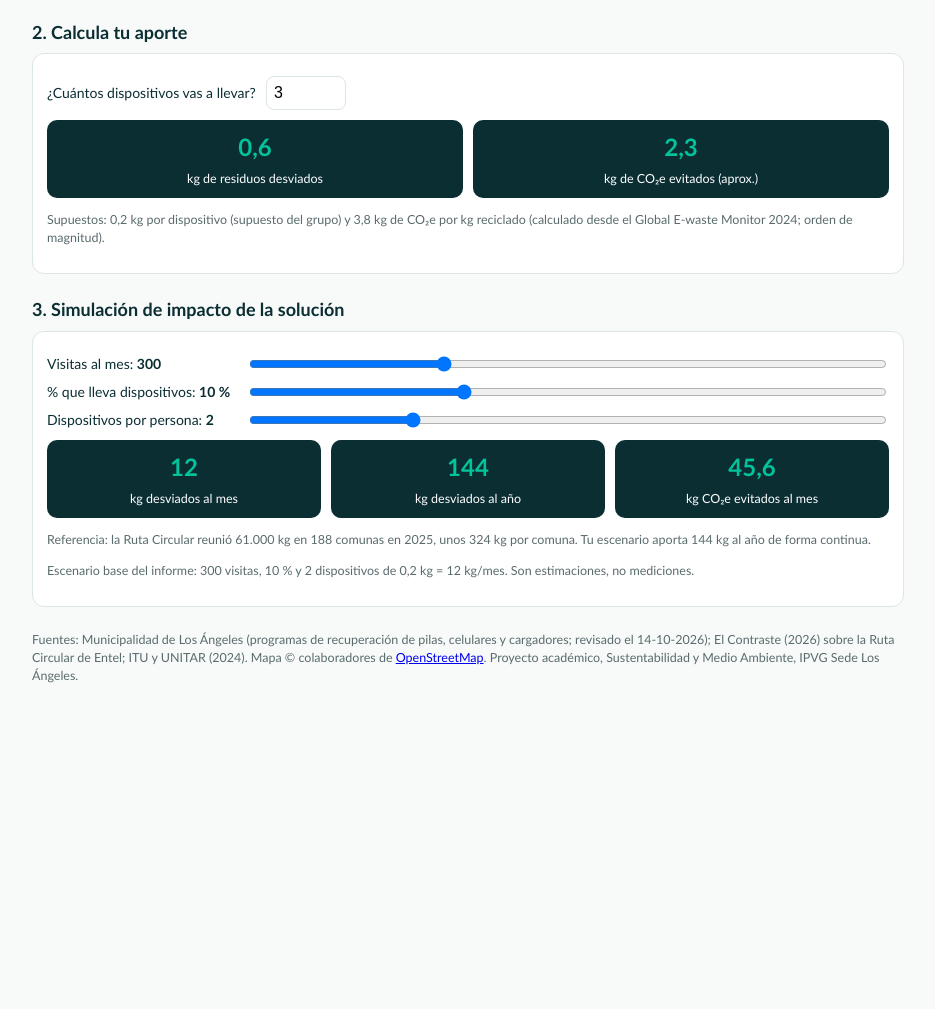
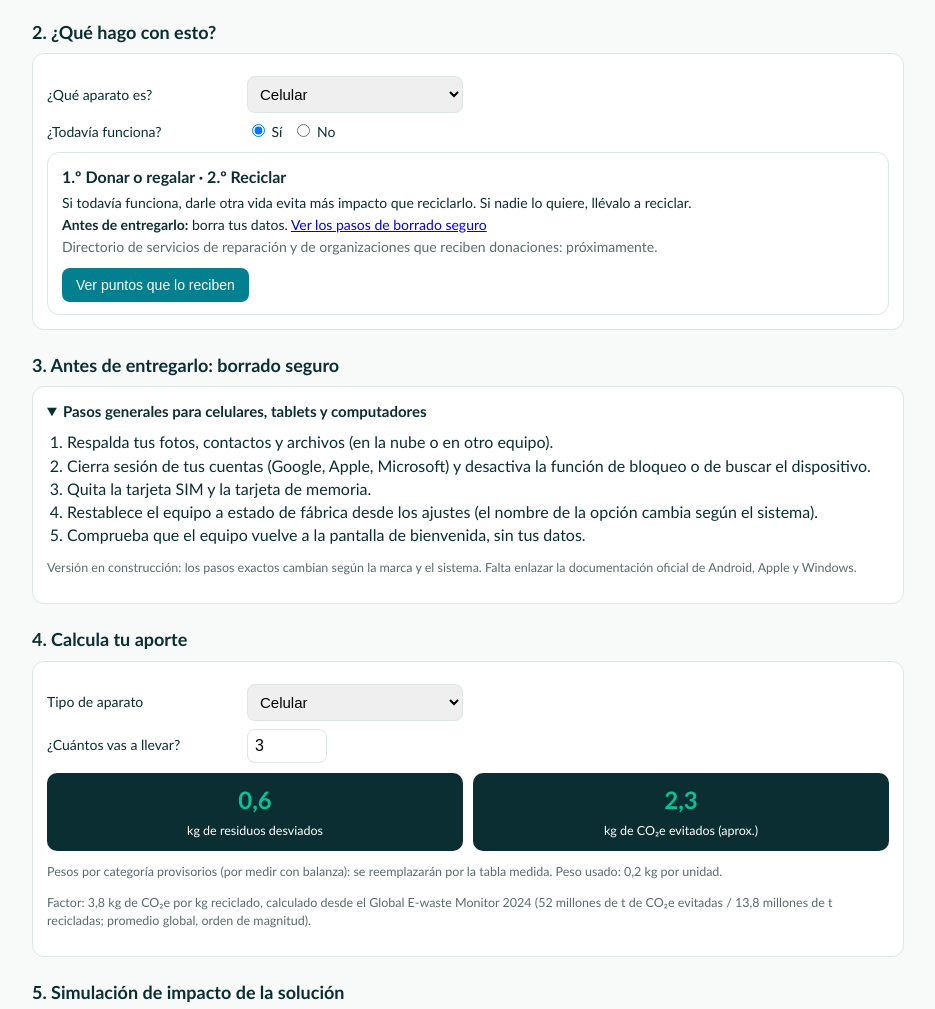
Before and after one commit to eliascid07/TrabajoSustentabilidad, a plain HTML site: page index.html in a window 1280 px wide. Shown: the part 1989-2998 px from the top of the page, without its empty margins (172-1107 px from the left). Before the commit the page ends 2705 px from the top, so only its background shows below. Drawn offline with nearby package versions, Linux system fonts and the light colour scheme.

Commit message:
Asistente, borrado seguro y calculadora

```diff
--- a/index.html
+++ b/index.html
@@ -34,6 +34,10 @@ h2{font-size:18px;margin:22px 0 8px}
 .kpi{background:var(--mid);color:#fff;border-radius:10px;padding:10px;text-align:center}
 .kpi b{display:block;font-size:24px;color:var(--mint)}.kpi span{font-size:12.5px}
 input[type=number]{width:80px;padding:7px;font-size:16px;border:1px solid var(--line);border-radius:8px}
+select{padding:8px;font-size:15px;border:1px solid var(--line);border-radius:8px;max-width:100%}
+.row label.r{min-width:0}
+details.box summary{cursor:pointer;font-size:15px}
+ol.pasos{padding-left:20px;margin:8px 0}
 footer{max-width:900px;margin:0 auto;padding:10px 14px 30px;font-size:12.5px;color:var(--gray)}
 </style>
 </head>
@@ -53,20 +57,48 @@ footer{max-width:900px;margin:0 auto;padding:10px 14px 30px;font-size:12.5px;col
   </section>
 
   <section>
-    <h2>2. Calcula tu aporte</h2>
+    <h2>2. ¿Qué hago con esto?</h2>
     <div class="box">
-      <div class="row"><label for="dev">¿Cuántos dispositivos vas a llevar?</label>
+      <div class="row"><label for="a-tipo">¿Qué aparato es?</label><select id="a-tipo"></select></div>
+      <div class="row"><label>¿Todavía funciona?</label>
+        <label class="r"><input type="radio" name="a-fun" value="si" checked> Sí</label>
+        <label class="r"><input type="radio" name="a-fun" value="no"> No</label></div>
+      <div id="a-res" class="card"></div>
+    </div>
+  </section>
+
+  <section id="borrado">
+    <h2>3. Antes de entregarlo: borrado seguro</h2>
+    <details class="box" id="det-borrado" open>
+      <summary><b>Pasos generales para celulares, tablets y computadores</b></summary>
+      <ol class="pasos">
+        <li>Respalda tus fotos, contactos y archivos (en la nube o en otro equipo).</li>
+        <li>Cierra sesión de tus cuentas (Google, Apple, Microsoft) y desactiva la función de bloqueo o de buscar el dispositivo.</li>
+        <li>Quita la tarjeta SIM y la tarjeta de memoria.</li>
+        <li>Restablece el equipo a estado de fábrica desde los ajustes (el nombre de la opción cambia según el sistema).</li>
+        <li>Comprueba que el equipo vuelve a la pantalla de bienvenida, sin tus datos.</li>
+      </ol>
+      <p class="muted">Versión en construcción: los pasos exactos cambian según la marca y el sistema. Falta enlazar la documentación oficial de Android, Apple y Windows.</p>
+    </details>
+  </section>
+
+  <section>
+    <h2>4. Calcula tu aporte</h2>
+    <div class="box">
+      <div class="row"><label for="c-tipo">Tipo de aparato</label><select id="c-tipo"></select></div>
+      <div class="row"><label for="dev">¿Cuántos vas a llevar?</label>
         <input type="number" id="dev" min="0" max="50" value="3"></div>
       <div class="out">
         <div class="kpi"><b id="c-kg">0</b><span>kg de residuos desviados</span></div>
         <div class="kpi"><b id="c-co2">0</b><span>kg de CO₂e evitados (aprox.)</span></div>
       </div>
-      <p class="muted">Supuestos: 0,2 kg por dispositivo (supuesto del grupo) y 3,8 kg de CO₂e por kg reciclado (calculado desde el Global E-waste Monitor 2024; orden de magnitud).</p>
+      <p class="muted" id="c-fuente"></p>
+      <p class="muted">Factor: 3,8 kg de CO₂e por kg reciclado, calculado desde el Global E-waste Monitor 2024 (52 millones de t de CO₂e evitadas / 13,8 millones de t recicladas; promedio global, orden de magnitud).</p>
     </div>
   </section>
 
   <section>
-    <h2>3. Simulación de impacto de la solución</h2>
+    <h2>5. Simulación de impacto de la solución</h2>
     <div class="box">
       <div class="row"><label for="s-v">Visitas al mes: <b id="v-v"></b></label><input type="range" id="s-v" min="0" max="1000" step="10" value="300"></div>
       <div class="row"><label for="s-c">% que lleva dispositivos: <b id="v-c"></b></label><input type="range" id="s-c" min="0" max="30" step="1" value="10"></div>
@@ -89,6 +121,12 @@ footer{max-width:900px;margin:0 auto;padding:10px 14px 30px;font-size:12.5px;col
 
 <script src="https://cdnjs.cloudflare.com/ajax/libs/leaflet/1.9.4/leaflet.js"></script>
 <script>
+// ====== ANALÍTICA SIN COOKIES (GoatCounter). Pega aquí tu código, por ejemplo "mi-proyecto" ======
+const GOATCOUNTER = "";
+if (GOATCOUNTER) { const g = document.createElement("script"); g.async = true; g.src = "https://gc.zgo.at/count.js";
+  g.dataset.goatcounter = "https://" + GOATCOUNTER + ".goatcounter.com/count"; document.head.appendChild(g); }
+function contar(path) { try { if (window.goatcounter && window.goatcounter.count) window.goatcounter.count({path: path, title: path, event: true}); } catch (e) {} }
+
 // ====== DATOS (editar aquí). tipos: celulares | pilas | raee | campana ======
 const FUENTE_MUNI = "Municipalidad de Los Ángeles (sitio web), revisado el 14-10-2026";
 const PUNTOS = [
@@ -132,9 +170,11 @@ const chips = document.getElementById("chips");
 Object.keys(TIPOS).forEach(k => {
   const b = document.createElement("button");
   b.className = "chip" + (k === filtro ? " on" : ""); b.textContent = TIPOS[k][0];
-  b.onclick = () => { filtro = k; [...chips.children].forEach(c => c.classList.toggle("on", c === b)); pintar(); };
+  b.dataset.k = k; b.onclick = () => elegirFiltro(k);
   chips.appendChild(b);
 });
+
+function elegirFiltro(k) { filtro = k; [...chips.children].forEach(c => c.classList.toggle("on", c.dataset.k === k)); pintar(); }
 
 function pintar() {
   const lista = document.getElementById("list"); lista.innerHTML = "";
@@ -157,21 +197,56 @@ function pintar() {
       <p class="muted">Fuente: ${p.fuente}</p>
       <a class="btn ${url ? "" : "off"}" ${url ? `href="${url}" target="_blank" rel="noopener"` : ""}>Cómo llegar</a>`;
     card.onclick = e => { if (marcador && e.target.tagName !== "A") { map.setView([p.lat, p.lng], 15); marcador.openPopup(); mapEl.scrollIntoView({behavior:"smooth", block:"center"}); } };
+    const aBtn = card.querySelector("a.btn"); if (aBtn && url) aBtn.addEventListener("click", () => contar("como-llegar-" + p.nombre));
     lista.appendChild(card);
   });
 }
 pintar();
 
-// ====== CALCULADORA DE APORTE ======
-const PESO = 0.2, FACTOR = 3.8;
+// ====== CATEGORÍAS (pesos provisorios: reemplazar con la tabla medida con balanza) ======
+const FACTOR = 3.8, PESO = 0.2;
+const CATEGORIAS = [
+  {id:"celular", nombre:"Celular", peso:0.2, tipo:"celulares", datos:true},
+  {id:"cargador", nombre:"Cargador o cables", peso:0.1, tipo:"celulares", datos:false},
+  {id:"notebook", nombre:"Notebook", peso:2.0, tipo:"raee", datos:true},
+  {id:"tablet", nombre:"Tablet", peso:0.5, tipo:"raee", datos:true},
+  {id:"monitor", nombre:"Monitor", peso:4.5, tipo:"raee", datos:false},
+  {id:"impresora", nombre:"Impresora", peso:6.0, tipo:"raee", datos:false},
+  {id:"electro", nombre:"Pequeño electrodoméstico", peso:1.0, tipo:"raee", datos:false},
+  {id:"pilas", nombre:"Pilas", peso:0.03, tipo:"pilas", datos:false}
+];
+const PESO_FUENTE = "Pesos por categoría provisorios (por medir con balanza): se reemplazarán por la tabla medida.";
 const fmt = (n, d = 1) => n.toLocaleString("es-CL", {maximumFractionDigits:d, minimumFractionDigits:0});
+const opts = CATEGORIAS.map(c => `<option value="${c.id}">${c.nombre}</option>`).join("");
+const selA = document.getElementById("a-tipo"), selC = document.getElementById("c-tipo");
+selA.innerHTML = opts; selC.innerHTML = opts;
+
+// ====== ASISTENTE: ¿QUÉ HAGO CON ESTO? (reparar > donar > reciclar) ======
+function asistente() {
+  const c = CATEGORIAS.find(x => x.id === selA.value);
+  const f = document.querySelector("input[name=a-fun]:checked").value;
+  let titulo, texto;
+  if (c.id === "pilas") { titulo = "Reciclar (nunca a la basura común)"; texto = "Las pilas contaminan y pueden ser peligrosas si se dañan. Llévalas a un punto de recepción de pilas."; }
+  else if (f === "si") { titulo = "1.º Donar o regalar · 2.º Reciclar"; texto = "Si todavía funciona, darle otra vida evita más impacto que reciclarlo. Si nadie lo quiere, llévalo a reciclar."; }
+  else { titulo = "1.º Reparar · 2.º Reciclar"; texto = "Si tiene arreglo y conviene, repáralo. Si no, llévalo a reciclar."; }
+  const caja = document.getElementById("a-res");
+  caja.innerHTML = `<h3>${titulo}</h3><p>${texto}</p>` +
+    (c.datos ? `<p><b>Antes de entregarlo:</b> borra tus datos. <a href="#borrado">Ver los pasos de borrado seguro</a></p>` : "") +
+    `<p class="muted">Directorio de servicios de reparación y de organizaciones que reciben donaciones: próximamente.</p>
+     <button class="btn" id="a-ver">Ver puntos que lo reciben</button>`;
+  document.getElementById("a-ver").onclick = () => { contar("asistente-" + c.id + "-" + f); elegirFiltro(c.tipo); mapEl.scrollIntoView({behavior:"smooth", block:"center"}); };
+}
+selA.onchange = asistente; document.querySelectorAll("input[name=a-fun]").forEach(r => r.onchange = asistente); asistente();
+
+// ====== CALCULADORA DE APORTE (por categoría) ======
 const dev = document.getElementById("dev");
 function calc() {
-  const n = Math.max(0, Number(dev.value) || 0);
-  document.getElementById("c-kg").textContent = fmt(n * PESO, 2);
-  document.getElementById("c-co2").textContent = fmt(n * PESO * FACTOR, 1);
+  const c = CATEGORIAS.find(x => x.id === selC.value), n = Math.max(0, Number(dev.value) || 0);
+  document.getElementById("c-kg").textContent = fmt(n * c.peso, 2);
+  document.getElementById("c-co2").textContent = fmt(n * c.peso * FACTOR, 1);
+  document.getElementById("c-fuente").textContent = PESO_FUENTE + " Peso usado: " + fmt(c.peso, 2) + " kg por unidad.";
 }
-dev.oninput = calc; calc();
+selC.onchange = calc; dev.oninput = calc; calc();
 
 // ====== SIMULACIÓN DE IMPACTO ======
 const sv = document.getElementById("s-v"), sc = document.getElementById("s-c"), sn = document.getElementById("s-n");
```
